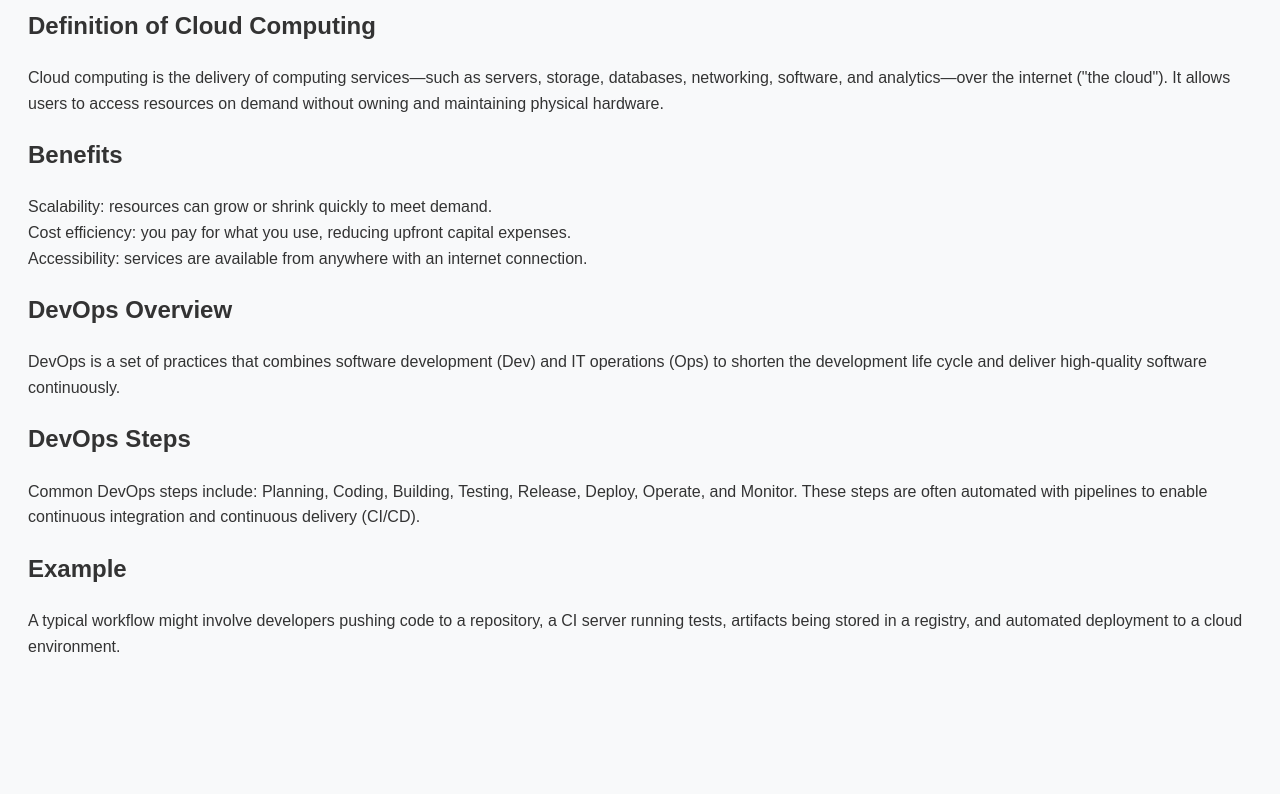
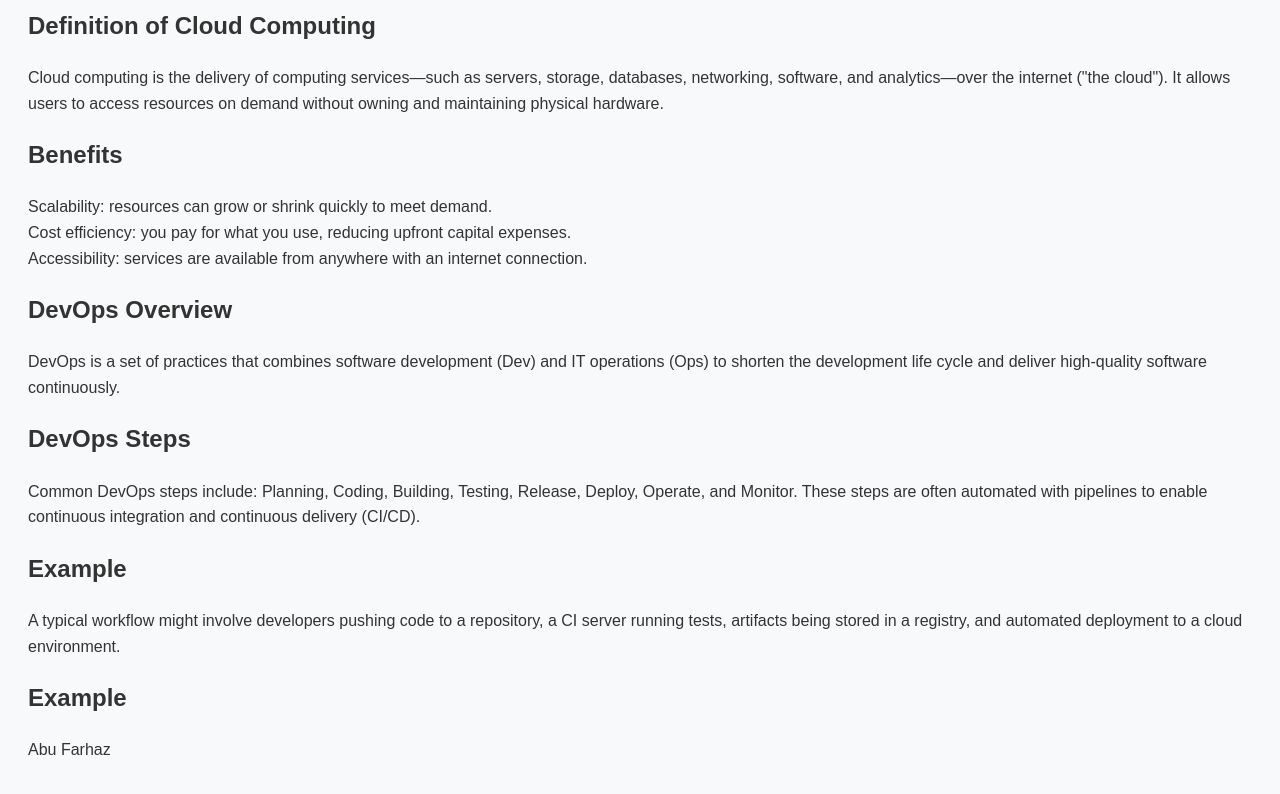
Before and after one commit to farhaz1449/simple-webpage, a plain HTML site: page index.html in a window 1280 px wide. Shown: the part 114-908 px from the top of the page. Before the commit the page ends 816 px from the top, so only its background shows below. Drawn offline with Linux system fonts and the light colour scheme.

Commit message:
Add contact section to index.html

```diff
--- a/index.html
+++ b/index.html
@@ -42,5 +42,10 @@
     <h2>Example</h2>
     <p>A typical workflow might involve developers pushing code to a repository, a CI server running tests, artifacts being stored in a registry, and automated deployment to a cloud environment.</p>
   </section>
+
+  <section aria-label="Contact me">
+    <h2>Example</h2>
+    <p>Abu Farhaz</p>
+  </section>
 </body>
 </html>
```
